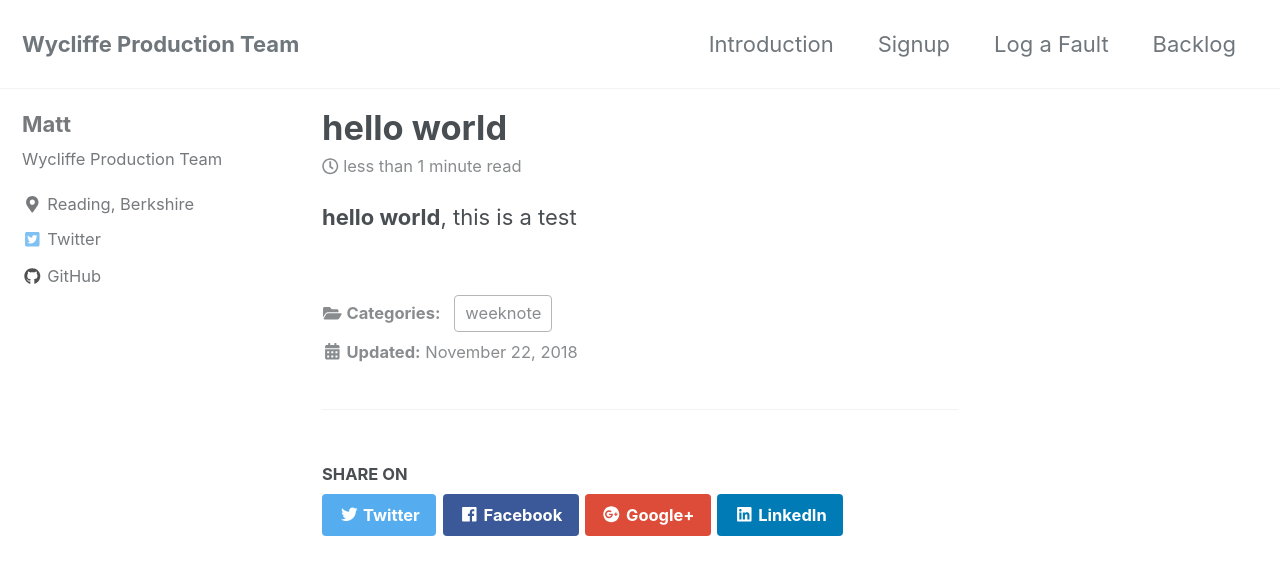
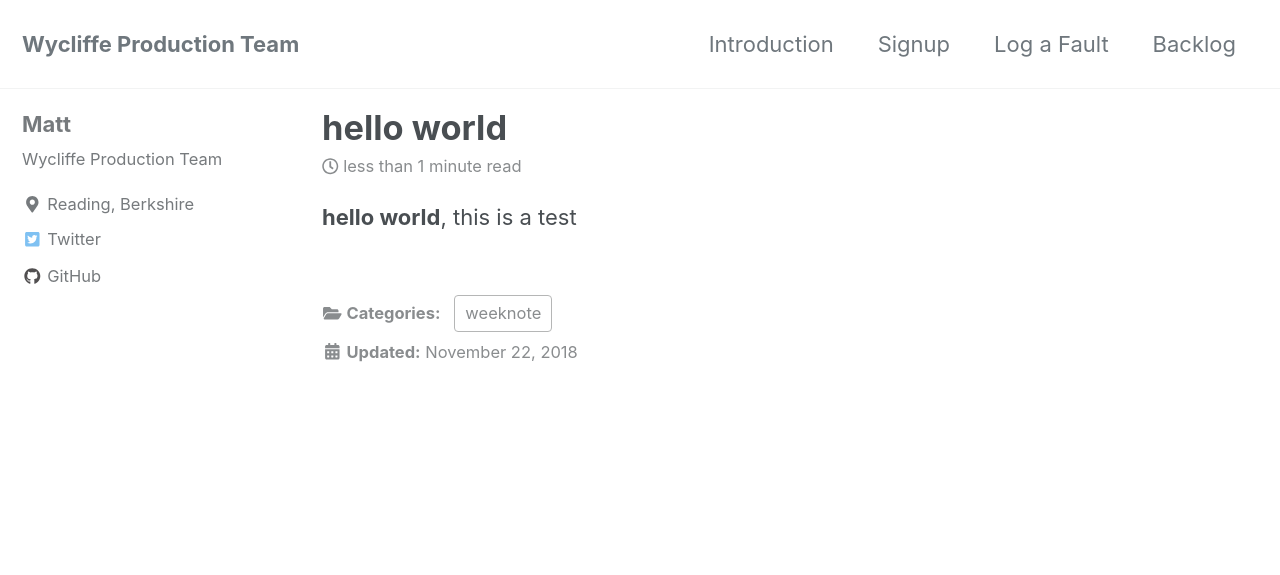
Before and after one commit to wycliffeproductionteam/wycliffeproductionteam.github.io, a Jekyll site: the page built from _posts/2018-11-22-hello.md, in a window 1280 px wide and 900 px high. Shown: the top 575 px of the window. Built offline with Jekyll 4.4.1, drawn with Linux system fonts in a browser that asks for light colours; cached includes are drawn as plain includes; nearby versions of some CDN libraries.

```diff
--- a/_config.yml
+++ b/_config.yml
@@ -269,5 +269,5 @@ defaults:
       author_profile: true
       read_time: true
       comments: # true
-      share: true
+      share: # true
       related: true
```
Also changed, not shown: categories.md (added, +3 -0 lines).
